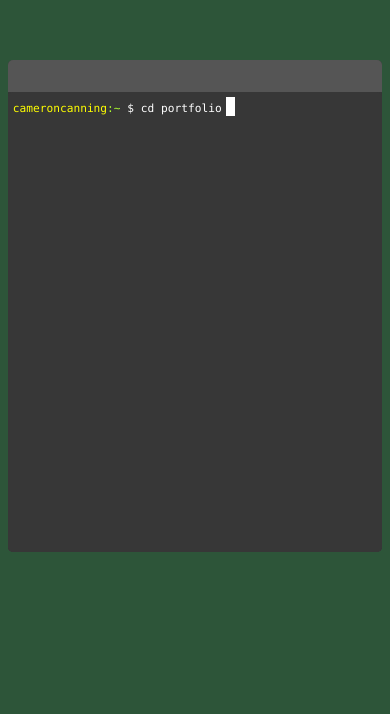
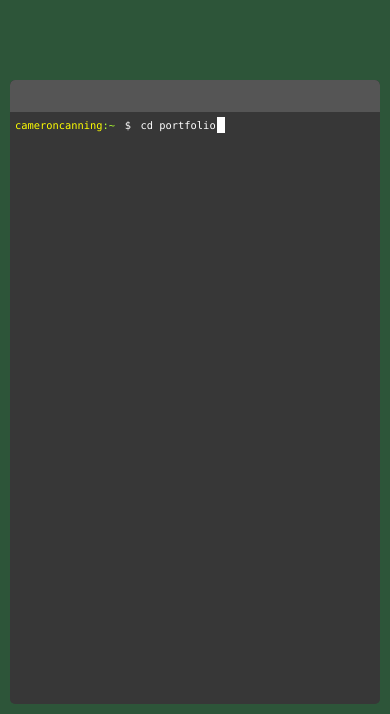
Before and after one commit to CameronCanning/terminal-portfolio, a React (Create React App) app: page / in a window 390 px wide. Shown: the part 130-844 px from the top of the page. Built offline with nearby package versions, Linux system fonts and the light colour scheme.

Commit message:
responsive layout mobile-desktop + tons of css design changes

```diff
--- a/src/App.js
+++ b/src/App.js
@@ -1,22 +1,23 @@
 import { useEffect, useState } from 'react';
-import { useTerminalControl } from './hooks/editor';
+import { useTerminalControl, useAutoType } from './hooks/editor';
 import Terminal from './components/Terminal';
 
 const App = () => {
 	const [terminal, submit] = useTerminalControl('cameroncanning', '', 2100);
+
 	const commandsAlias = [
-		{alias: 'about', value: 'cat about.txt'},
-		{alias: 'education', value: 'cat education.txt'},
-		{alias: 'skills', value: 'cat skills.json'},
-		{alias: 'projects', value: 'cat ./projects/*'},
-		{alias: 'contact', value: 'cat contact.json'}
+		{alias: '👨‍💻About', value: 'cat about.txt'},
+		{alias: '📖Education', value: 'cat education.txt'},
+		{alias: '⌨️Skills', value: 'cat skills.json'},
+		{alias: '🛠️Projects', value: 'cat ./projects/*'},
+		{alias: '✉️Contact', value: 'cat contact.json'}
 	];
 	const [readyProgress , setReadyProgress] = useState(2);
 
 	const tab = <>&nbsp;&nbsp;&nbsp;</>;
 
 	useEffect(() => {
-		if (!terminal.loading){
+		if (!terminal.loading && terminal.history.length === 0){
 			submit('cd portfolio', 2000);
 		}
 	}, [terminal.loading]);
@@ -58,17 +59,16 @@ const App = () => {
 			'cat ./projects/*': () => {
 				const projects = [
 					{
+						name: 'auto-terminal',
+						description: 'An autotyping terminal for React (you\'re using it right now!)',
+						//github: 'github.com/cameroncanning/short-earl',
+						demo: 'https://cameroncanning.com'
+					},
+					{
 						name: 'short-earl',
 						description: 'URL shortener developed using MERN',
 						github: 'https://github.com/cameroncanning/short-earl',
 						website: 'https://shortearl.herokuapp.com'
-
-					},
-					{
-						name: 'auto-terminal',
-						description: 'An autotyping terminal for React',
-						//github: 'github.com/cameroncanning/short-earl',
-						demo: 'https://cameroncanning.com'
 
 					},
 					{
@@ -81,8 +81,13 @@ const App = () => {
 					{
 						name: 'wikipage-connecter',
 						description: 'Flask API that finds the shortest chain between 2 pages',
-						github: 'https://github.com/CameronCanning/wikipage-connecter',
+						github: 'https://github.com/cameroncanning/wikipage-connecter',
 
+					},
+					{
+						name: 'NEATproject',
+						description: 'Implementation of a NeuroEvolution of Augmenting Topologies (NEAT) genetic algorithm in pure python',
+						github: 'https://github.com/CameronCanning/NEATproject'
 					},
 					{
 						name: 'PaintSheetGenerator',
@@ -147,9 +152,9 @@ const App = () => {
 
 	return (
 		<>
-		<div className='container'>
-			<div>
-				<div className={(readyProgress === 0 ? 'fade-in ' : '') + 'command-container main-content'}>
+		<div className='center-vertical'>
+			<div className='container'>
+				<div className={(readyProgress === 0 ? 'fade-in ' : '') + 'command-container'}>
 					{commandsAlias.map(cmd =>
 						<span
 							key={cmd.alias}
--- a/src/components/Terminal.js
+++ b/src/components/Terminal.js
@@ -2,9 +2,9 @@ import { useEffect, useRef } from 'react';
 
 const Terminal = ({loading, history, user, dir, command, typing, noHeader=false}) => {
     return (
-        <div className='terminal main-content'>
+        <div className='terminal'>
             {!noHeader && <Header/>}
-            <div className='test'>
+            <div className='terminal-body'>
                 <div className='terminal-content-wrapper'>
                     {
                         loading
@@ -33,14 +33,13 @@ const Editor = ({command, typing, user, dir}) => {
     const prompt = ' $ ';
     return (
         <div className='terminal-content' ref={ref}>
+
             <span className='user-color'>{user && host ? `${user}@${host}` : user || host || ''}</span>
             <span className='dir-color'>{dir ? ':~' + dir : ':~'}</span>
-            <span>
             <span className='terminal-input'>
-                    {prompt}
+                <span className='prompt'>{prompt}</span>
                 {command}
                 <span className={typing ? 'cursor' : 'cursor blink'}/>
-                </span>
             </span>
         </div>
     )
@@ -52,16 +51,13 @@ const Content = ({user, host, dir, command, output}) => {
         <div className='terminal-content'>
             <span className='user-color'>{user && host ? `${user}@${host}` : user || host || ''}</span>
             <span className='dir-color'>{dir ? ':~' + dir : ':~'}</span>
-            <span>
             <span className='terminal-input'>
-                    {prompt}
+                <span className='prompt'>{prompt}</span>
                 {command}
             </span>
-            </span>
             <br/>
-            <span>
             {output}
-            </span>
+
         </div>
     )
 }
--- a/src/hooks/editor.js
+++ b/src/hooks/editor.js
@@ -37,7 +37,7 @@ export const useAutoType = (speed=50, startDelay=0, endDelay=0) => {
                 setAuto(autoString);
                 setTyping(true);
             }, delay || startDelay);
-            setString('')
+            setString('');
         }
         ,
         typing
--- a/src/index.css
+++ b/src/index.css
@@ -1,9 +1,18 @@
 :root {
   --bg-color: rgb(45, 85, 57);
+  --terminal-bg-color: #373737;
+  --main-text-color: #fff;
+  --t-font-size-lg: 1rem;
+  --c-font-size-lg: 1.4rem;
+  --t-font-size-md: 1rem;
+  --c-font-size-md: 1.2rem;
+  --t-font-size-sm: .8rem;
+  --c-font-size-sm: .9rem;
+  --t-font-size-xs: .7rem;
 }
 body, html, #root {
   background-color: var(--bg-color);
-  color: rgb(255, 255, 255);
+  color: var(--main-text-color);
   margin: 0;
   height: 100%;
   width: 100%;
@@ -12,24 +21,125 @@ body, html, #root {
   -webkit-font-smoothing: antialiased;
   -moz-osx-font-smoothing: grayscale;
 }
-.container {
+.command-container {
+  color: var(--main-text-color);
+  padding-bottom: 15px;
   display: flex;
-  flex-direction: column;
-  justify-content: center;
-  align-items: center;
-  height: 100%;
-  width: 100%;
+  justify-content: start;
+  opacity: 0;
+  font-size: var(--c-font-size-lg);
+  padding: 10px 5px 10px 5px;
 }
 .command-btn {
   cursor: pointer;
+  margin-right: 2rem;
+}
+.center-vertical {
+  display: flex;
+  flex-direction: column;
+  align-items: center;
+  justify-content: center;
+  height: 100%;
+  width: 100%;
+  flex-flow: row wrap;
+}
+.container {
+  margin-left: 10px;
+  margin-right: 10px;
+  width: 900px;
+}
+
+.terminal {
+  background-color: var(--terminal-bg-color);
+  border-radius: 5px;
+  font-size: var(--t-font-size-lg);
+}
+.terminal-body {
+  border-radius: 5px;
+  padding: 5px;
+}
+.terminal-content-wrapper {
+  overflow-y: auto;
+  height: 450px;
+}
+.cursor {
+  display: inline-block;
+  margin-left: 1px;
+  height: 1rem;
+  width: .5rem;
+  background-color: white;
 
 }
-.command-container {
-  color:#fff;
-  padding-bottom: 15px;
-  display: flex;
-  justify-content: space-between;
-  opacity: 0;
+.terminal-input {
+  display: inline-flex;
+  align-items: center;
+}
+@media (max-width: 900px){
+  .command-container {
+    font-size: var(--c-font-size-md);
+  }
+  .terminal {
+    font-size: var(--t-font-size-md);
+  }
+  .command-btn {
+    padding-top: 5px;
+    padding-bottom: 5px;
+  }
+}
+@media (max-width: 700px){
+  .command-container {
+    font-size: var(--c-font-size-sm);
+  }
+  .terminal {
+    font-size: var(--t-font-size-sm);
+  }
+}
+@media (max-width: 567px){
+  .container {
+    display: flex;
+    flex-direction: column;
+    justify-content: start;
+    height: 100vh;
+
+  }
+  .terminal {
+    margin-top: 10px;
+    margin-bottom: 10px;
+    flex-grow: 2;
+    display: inline-flex;
+    flex-direction: column;
+    overflow: hidden;
+
+  }
+
+  .terminal-body {
+    flex-grow: 1;
+    overflow: hidden;
+
+  }
+  .terminal-content-wrapper {
+    height: 100%;
+
+  }
+  .command-container {
+    display: flex;
+    flex-direction: column;
+    justify-content: space-around;
+    font-size: 1.1rem;
+    padding: 0;
+  }
+  .command-btn {
+    margin: 0;
+    padding-top: 10px;
+    padding-bottom: 10px;
+  }
+}
+@media (max-width: 392px) {
+  .terminal {
+    font-size: .65rem;
+  }
+
+
 }
 .fade-in {
 	opacity: 1;
@@ -43,51 +153,6 @@ body, html, #root {
   100% { opacity: 1; }
 }
 
-.terminal {
-  width: 900px;
-  background-color: #373737;
-  border-radius: 5px;
-  margin:auto;
-}
-
-.main-content {
-  margin:auto;
-  width: 900px;
-  font-size: 1rem;
-}
-@media (max-width: 900px){
-  .main-content{
-    width: 96vw;
-    font-size: .8rem;
-  }
-}
-@media (max-width: 576px){
-  .main-content{
-    width: 96vw;
-    font-size: .7rem;
-  }
-
-}
-.test {
-  background-color: #373737;
-  border-radius: 5px;
-}
-.terminal-content-wrapper {
-  background-color: #373737;
-  height: 450px;
-  padding: 5px;
-  border-radius: 5px;
-  overflow-y: auto;
-}
-
-.cursor {
-  display:inline-block;
-  margin: 0 0 -4px 4px;
-  height: 1.2rem;
-  width: .6rem;
-  background-color: white;
-
-}
 .blink {
   animation: blinker 1s step-start infinite;
 }
@@ -99,9 +164,10 @@ body, html, #root {
 .terminal-header {
   padding: 0;
   margin: 0;
-  height: 2rem;
+  height: 32px;
   border-radius: 5px 5px 0 0;
   background-color: #555;
+  flex-shrink: 0;
 }
 .content-command {
   padding-top: 10px;
@@ -143,7 +209,11 @@ body::-webkit-scrollbar-thumb {
   color: cornflowerblue;
 }
 
-span, a, p {
-  margin:0;
-  padding:0;
+.prompt {
+  margin-left: .6rem;
+  margin-right: .6rem;
 }
+a {
+
+  word-break: break-all;
+}
```
Lines whose indentation alone changed are shown as unchanged.
